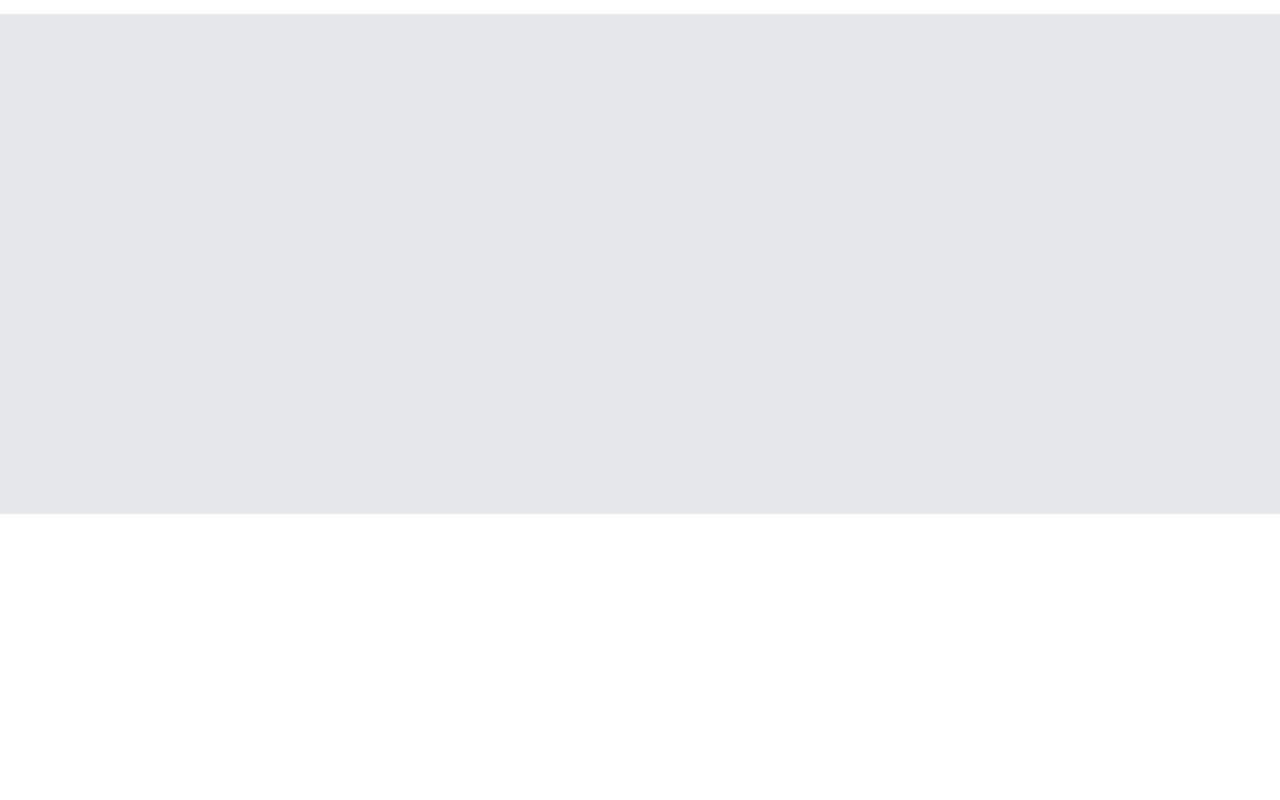
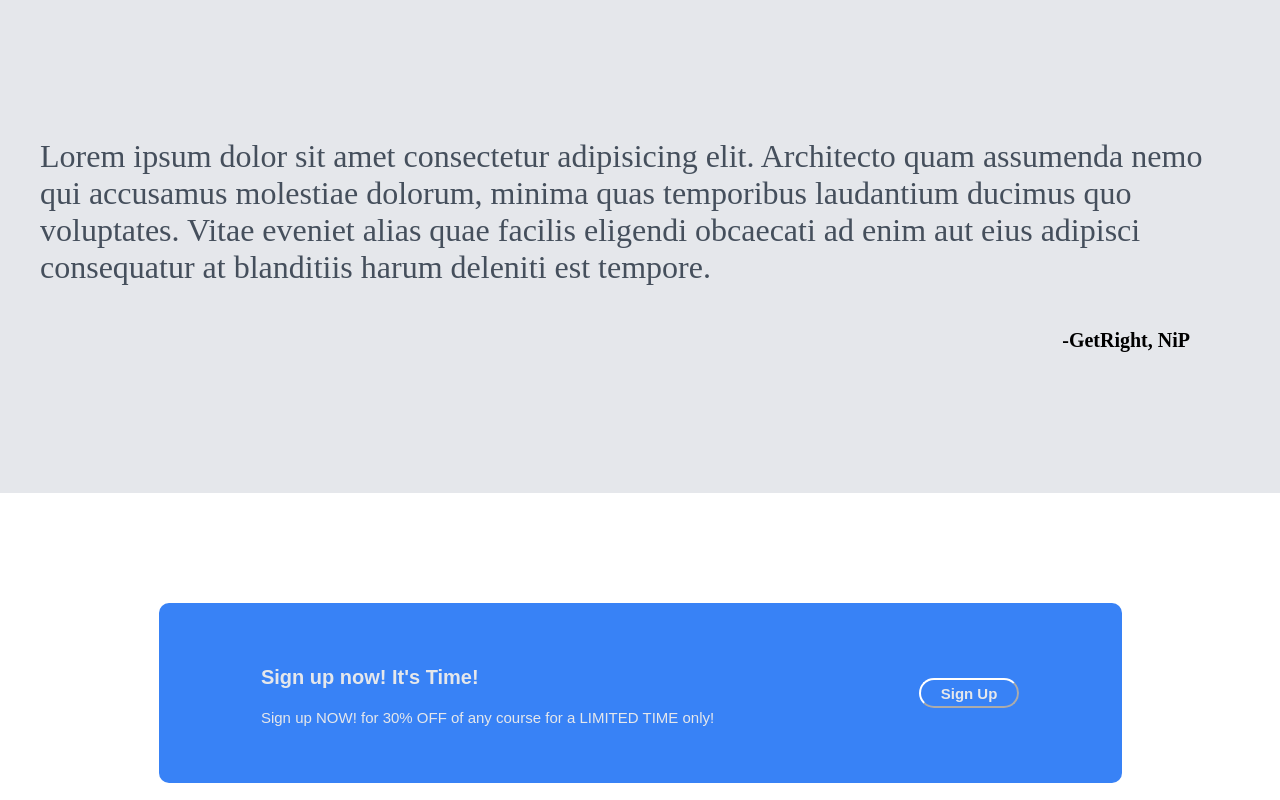
Before and after one commit to ivanovski-viktor/landing-page, a plain HTML site: page index.html in a window 1280 px wide. Shown: the part 1180-1980 px from the top of the page. Drawn offline with Linux system fonts and the light colour scheme.

Commit message:
Finishing everything

```diff
--- a/index.html
+++ b/index.html
@@ -66,17 +66,33 @@
 
     <!--This is the third part of the page-->
     <div class="section3">
-        <h1 class="h1-section3">
-
+        <h1 class="section3-h1">
+            Lorem ipsum dolor sit amet consectetur adipisicing elit.
+            Architecto quam assumenda nemo qui accusamus molestiae dolorum,
+            minima quas temporibus laudantium ducimus quo voluptates.
+            Vitae eveniet alias quae facilis eligendi obcaecati ad enim aut eius adipisci
+            consequatur at blanditiis harum deleniti est tempore.
         </h1>
-        <p class="p-section3">
-
+        <p class="section3-p">
+            -GetRight, NiP
         </p>
     </div>
 
     <!--This is the fourth part of the page-->
     <div class="section4">
-
+        <div id="section4-div">
+            <div>
+                <p id="section4-p-1">
+                 Sign up now! It's Time!
+                </p>
+                <p id="section4-p-2">
+                 Sign up NOW! for 30% OFF of any course for a LIMITED TIME only!
+                </p>
+            </div>
+            <button id="bottom-signup">
+                Sign Up
+            </button>
+        </div>
     </div>
 
 
--- a/style.css
+++ b/style.css
@@ -138,9 +138,54 @@ button{
     width: auto;
     margin: 0px -10px 0px -10px;
     background-color: #E5E7EB ;
+    display: flex;
+    flex-direction: column;
+    justify-content: center;
+    align-items: center;
+}
+.section3-h1{
+    height: 150px;
+    width: 1200px;
+    font-family: italic;
+    font-weight: 100;
+    color: #454f5c;
+}
+.section3-p{
+    height: 20px;
+    width: 1100px;
+    text-align: end;
+    font-weight: bold;
+    font-size: 20px;
 }
 .section4{
     height: 400px;
     width: auto;
     margin: 0px -10px 0px -10px;
+    display: flex;
+    justify-content: center;
+    align-items: center;
 }
+#section4-div{
+    height: 180px;
+    width: 75%;
+    border-radius: 10px;
+    background-color: #3882F6;
+    display: flex;
+    justify-content: space-around;
+    align-items: center;
+
+}
+#bottom-signup{
+    border-color: white;
+}
+#section4-p-1{
+color: #E5E7EB;
+font-family: Arial, Helvetica, sans-serif;
+font-size: 20px;
+font-weight: 700;
+}
+#section4-p-2{
+color: #E5E7EB;
+font-family: Arial, Helvetica, sans-serif;
+font-size: 15px;
+}
```
